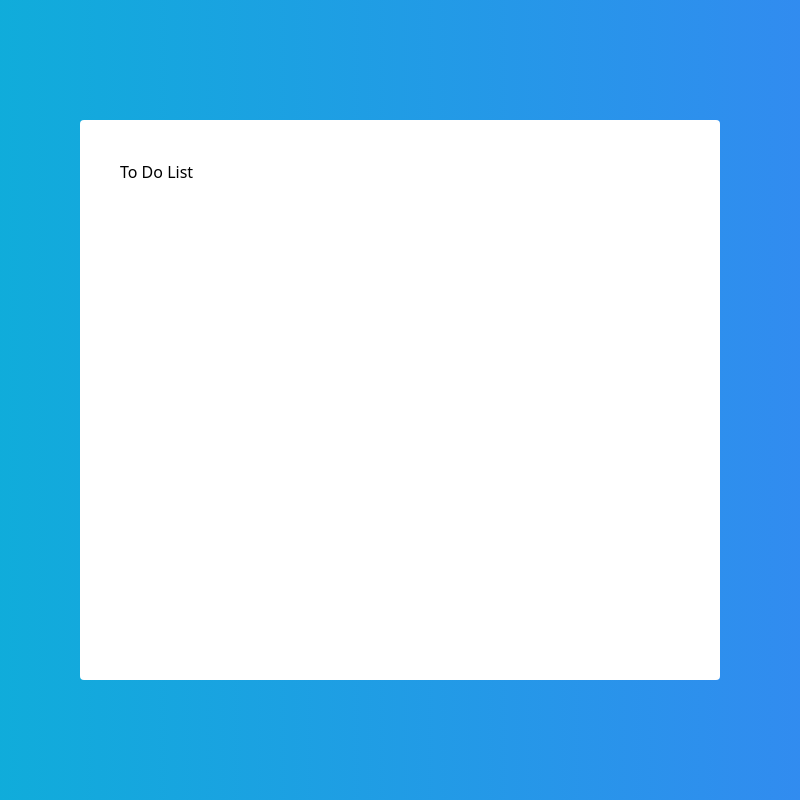
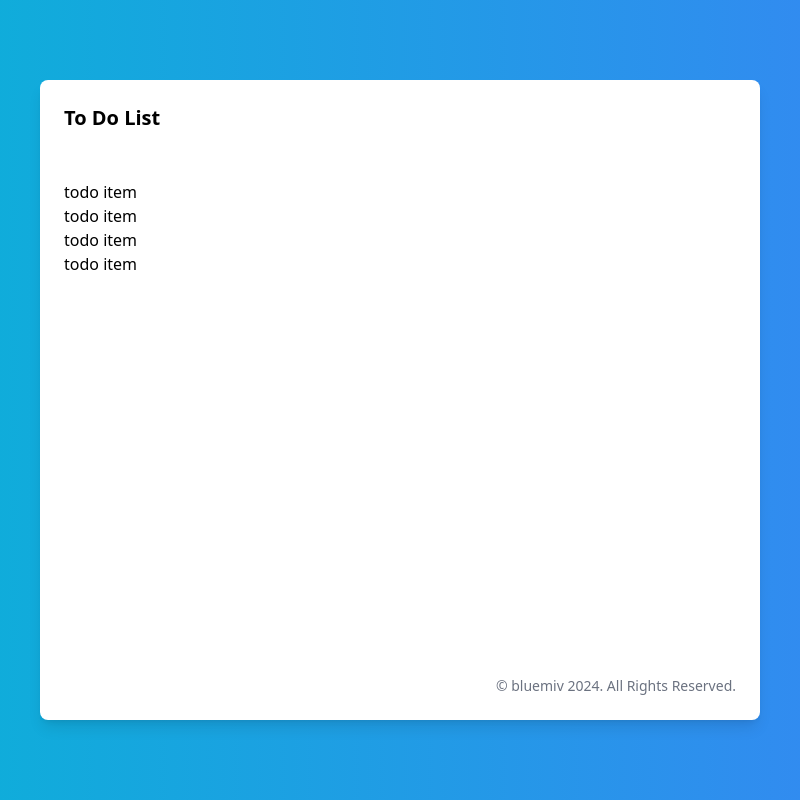
Before and after one commit to bluemiv/ReactToDoWebApp, a React (Vite) app: page / in a window 1280 px wide. Shown: the whole page, without its empty margins (240-1040 px from the left). Built offline with nearby package versions, Linux system fonts and the light colour scheme.

Commit message:
feat: 레이아웃 개발 #3

```diff
--- a/package.json
+++ b/package.json
@@ -10,6 +10,7 @@
     "preview": "vite preview"
   },
   "dependencies": {
+    "classnames": "^2.5.1",
     "react": "^18.3.1",
     "react-dom": "^18.3.1"
   },
--- a/src/App.tsx
+++ b/src/App.tsx
@@ -1,11 +1,19 @@
-import { Title } from '@/components';
+import { Card, Copyright } from '@/components';
+import { TodoItem } from '@/features/todo';
 
 export default function App() {
   return (
-    <div className="w-screen h-screen bg-gradient-to-r from-cyan-500 to-blue-500 flex items-center">
-      <div className="max-w-[640px] w-full max-h-[70vh] h-full min-h-[300px] bg-white rounded mx-auto p-10">
-        <Title>To Do List</Title>
-      </div>
-    </div>
+    <main className="w-screen h-screen bg-gradient-to-r from-cyan-500 to-blue-500 flex items-center min-w-[320px]">
+      <Card
+        className="m-auto w-[95vw] h-[80vh] md:w-[720px]"
+        title="To Do List"
+        footer={<Copyright />}
+      >
+        <TodoItem />
+        <TodoItem />
+        <TodoItem />
+        <TodoItem />
+      </Card>
+    </main>
   );
 }
--- /dev/null
+++ b/src/components/Card.tsx
@@ -0,0 +1,19 @@
+import { ReactNode } from 'react';
+import classNames from 'classnames';
+import { TPropsWithComponent } from '@/types';
+import { Title } from '@/components';
+
+interface TProps {
+  title?: ReactNode;
+  footer?: ReactNode;
+}
+
+export default function Card({ title, footer, className, children }: TPropsWithComponent<TProps>) {
+  return (
+    <div className={classNames('bg-white rounded-lg shadow-lg flex flex-col', className)}>
+      {!!title && <Title className="p-6">{title}</Title>}
+      <div className="p-6 flex-1">{children}</div>
+      {!!footer && <div className="p-6">{footer}</div>}
+    </div>
+  );
+}
--- /dev/null
+++ b/src/components/Copyright.tsx
@@ -0,0 +1,5 @@
+export default function Copyright() {
+  return (
+    <div className="text-gray-500 text-right text-sm">© bluemiv 2024. All Rights Reserved.</div>
+  );
+}
--- a/src/components/Title.tsx
+++ b/src/components/Title.tsx
@@ -1,5 +1,6 @@
-import { TPropsWithChildren } from '../types';
+import classNames from 'classnames';
+import { TPropsWithComponent } from '@/types';
 
-export default function Title({ children }: TPropsWithChildren) {
-  return <h1>{children}</h1>;
+export default function Title({ children, className }: TPropsWithComponent) {
+  return <h1 className={classNames('font-bold text-xl', className)}>{children}</h1>;
 }
--- a/src/components/index.ts
+++ b/src/components/index.ts
@@ -1,3 +1,5 @@
 import Title from './Title';
+import Card from './Card';
+import Copyright from './Copyright';
 
-export { Title };
+export { Title, Card, Copyright };
--- /dev/null
+++ b/src/features/todo/components/TodoItem.tsx
@@ -0,0 +1,3 @@
+export default function TodoItem() {
+  return <div>todo item</div>;
+}
--- /dev/null
+++ b/src/features/todo/components/index.ts
@@ -0,0 +1,3 @@
+import TodoItem from './TodoItem';
+
+export { TodoItem };
--- /dev/null
+++ b/src/features/todo/index.ts
@@ -0,0 +1 @@
+export * from './components';
```
Also changed, not shown: 1 other file (tests, documents, lock files or other folders).
